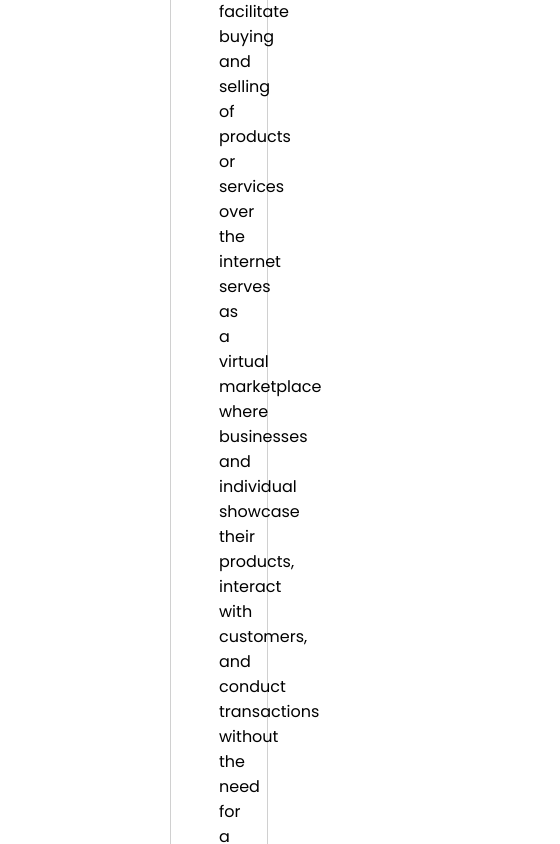
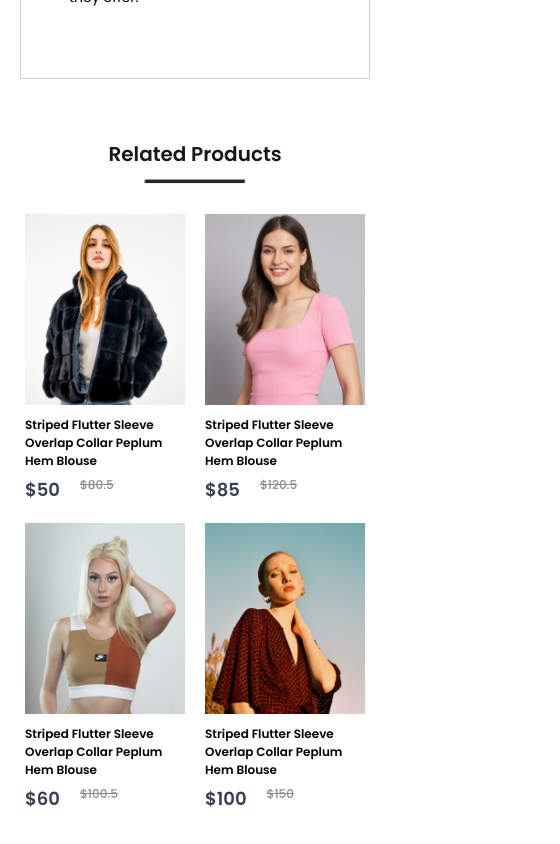
Before and after one commit to aditya-k-maurya/ecommerce, a React (Create React App) app in the folder frontend/: page /product/1 in a window 390 px wide. Shown: the part 1460-2304 px from the top of the page, 560 px wide, since content can reach past the window. Built offline with nearby package versions, Linux system fonts and the light colour scheme.

Commit message:
responsiveness complete

```diff
--- a/frontend/src/Components/CartItems/CartItems.css
+++ b/frontend/src/Components/CartItems/CartItems.css
@@ -107,3 +107,71 @@
   color: white;
   cursor: pointer;
 }
+
+@media (max-width:1280px) {
+  .cartitems{
+    margin: 60px 50px;
+  }
+
+  .cartitems-format-main{
+    grid-template-columns: 0.5fr 3fr 0.5fr .5fr .5fr .5fr;
+    gap: 20px;
+    padding: 15px 0px;
+    font-size: 15px;
+  }
+
+  .carticon-product-icon{
+    height: 50px;
+  }
+
+  .cartitems-remove-icon{
+    margin: auto;
+  }
+
+  .cartitems-quantity{
+    width: 40px;
+    height: 30px;
+  }
+
+  .cartitems-down{
+    margin: 80px 0px;
+    flex-direction: column;
+    gap: 80px;
+  }
+
+  .cartitems-total{
+    margin: 0;
+  }
+
+  .cartitems-total button{
+    max-width: 200px;
+    height: 45px;
+    font-size: 13px;
+  }
+
+  .cartitems-promobox{
+    width: auto;
+    max-width: 500px;
+  }
+
+  .cartitems-promobox input{
+    width: 100%;
+  }
+
+  .cartitems-promobox button{
+    width: 120px;
+    margin-left: -125px;
+  }
+}
+
+@media (max-width:500px) {
+  .cartitems-format-main{
+    display: none;
+    grid-template-columns: 0.5fr 3fr .5fr ;
+    gap: 10px;
+  }
+
+  .cartitems-format{
+    display: grid;
+  }
+}
--- a/frontend/src/Components/DescriptionBox/DescriptionBox.css
+++ b/frontend/src/Components/DescriptionBox/DescriptionBox.css
@@ -30,3 +30,19 @@
   padding: 48px;
   padding-bottom: 70px;
 }
+
+@media (max-width:1280px) {
+  .descriptionbox{
+    margin: 60px;
+  }
+}
+
+@media (max-width:800px) {
+  .descriptionbox{
+    margin: 60px 20px;
+  }
+
+  .descriptionbox-description{
+    font-size: 14px;
+  }
+}
--- a/frontend/src/Components/RelatedProducts/RelatedProducts.css
+++ b/frontend/src/Components/RelatedProducts/RelatedProducts.css
@@ -1,4 +1,4 @@
-.relatedproducts{
+.relatedproducts {
 	display: flex;
 	flex-direction: column;
 	align-items: center;
@@ -6,21 +6,91 @@
 	height: 90vh;
 }
 
-.relatedproducts h1{
+.relatedproducts h1 {
 	color: #171717;
 	font-size: 50px;
 	font-weight: 600;
 }
 
-.relatedproducts hr{
+.relatedproducts hr {
 	width: 200px;
 	height: 6px;
 	border-radius: 10px;
 	background-color: #252525;
 }
 
-.relatedproducts-item{
+.relatedproducts-item {
 	margin-top: 50px;
 	display: flex;
 	gap: 30px;
 }
+
+@media (max-width: 1280px) {
+	.relatedproducts {
+		height: 70vh;
+	}
+
+	.relatedproducts h1 {
+		font-size: 40px;
+	}
+
+	.relatedproducts hr {
+		width: 160px;
+		height: 4px;
+	}
+
+	.relatedproducts-item {
+		gap: 20px;
+		margin-top: 30px;
+	}
+}
+
+@media (max-width: 1024px) {
+	.relatedproducts {
+		height: 60vh;
+	}
+
+	.relatedproducts h1 {
+		font-size: 30px;
+	}
+
+	.relatedproducts hr {
+		width: 120px;
+		height: 3px;
+	}
+
+	.relatedproducts-item {
+		gap: 15px;
+		margin-top: 20px;
+	}
+}
+
+@media (max-width: 800px) {
+	.relatedproducts {
+		height: 50vh;
+	}
+
+	.relatedproducts h1 {
+		font-size: 20px;
+	}
+
+	.relatedproducts hr {
+		width: 100px;
+	}
+
+	.relatedproducts-item {
+		gap: 5px;
+	}
+}
+
+@media (max-width: 600px) {
+	.relatedproducts {
+		height: 90vh;
+	}
+
+	.relatedproducts-item {
+		display: grid;
+		grid-template-columns: 1fr 1fr;
+		gap: 20px;
+	}
+}
```
Lines whose indentation alone changed are shown as unchanged.
